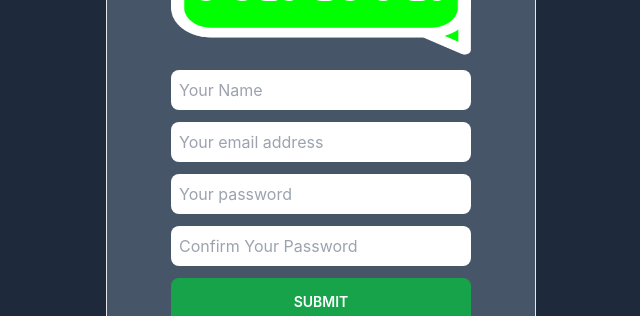
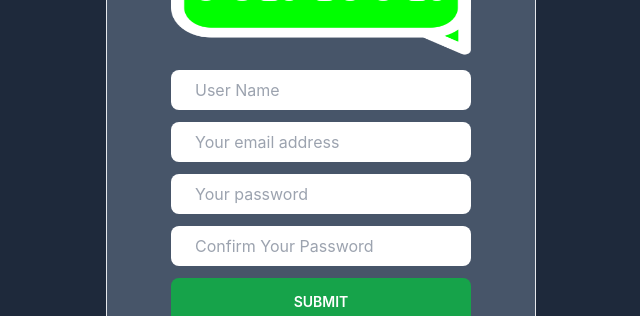
Before and after one commit to RakibulHasan2/katha-ChatApplication-Frontend, a React (Create React App) app: page /signup in a window 1280 px wide. Shown: the part 282-598 px from the top of the page, without its empty margins (319-959 px from the left). Built offline with nearby package versions, Linux system fonts and the light colour scheme.

Commit message:
signup worked

```diff
--- a/package.json
+++ b/package.json
@@ -6,11 +6,13 @@
     "@testing-library/jest-dom": "^5.16.5",
     "@testing-library/react": "^13.4.0",
     "@testing-library/user-event": "^13.5.0",
+    "axios": "^1.3.4",
     "daisyui": "^2.51.5",
     "react": "^18.2.0",
     "react-dom": "^18.2.0",
     "react-router-dom": "^6.9.0",
     "react-scripts": "5.0.1",
+    "react-toastify": "^9.1.2",
     "web-vitals": "^2.1.4"
   },
   "scripts": {
--- a/src/Pages/Login/Login.js
+++ b/src/Pages/Login/Login.js
@@ -2,7 +2,6 @@ import React, { useState } from 'react';
 import { Link } from 'react-router-dom';
 import logo from '../../Images/Kathā.png'
 const Login = () => {
-    const [error, setError] = useState(null)
     return (
         <div className='flex justify-center h-screen items-center bg-slate-800'>
             <div className='border rounded-3xl bg-slate-600 px-16 py-7'>
@@ -15,7 +14,6 @@ const Login = () => {
                         <div className='mb-3'>
                             <input className='outline-green-800 p-2 w-full rounded-lg' type="password" name='password' id='' placeholder='Your password' />
                         </div>
-                        <p className='text-error'>{error}</p>
                         <button className='btn w-full bg-green-600 border-none rounded-lg' >Login</button>
                     </form>
                 </div>
--- a/src/Pages/SignUp/SignUp.js
+++ b/src/Pages/SignUp/SignUp.js
@@ -1,9 +1,11 @@
+import axios from 'axios';
 import React, { useState } from 'react';
-import { Link } from 'react-router-dom';
+import { Link, useNavigate } from 'react-router-dom';
+import { toast, ToastContainer } from 'react-toastify';
 import logo from '../../Images/Kathā.png'
 
 const SignUp = () => {
-    const [error, setError] = useState(null)
+    const navigate = useNavigate();
     const [values, setValues] = useState({
         username: "",
         email: "",
@@ -11,31 +13,68 @@ const SignUp = () => {
         confirmPassword: "",
     });
 
+    const toastOptions = {
+        position: "bottom-right",
+        autoClose: 1000,
+        pauseOnHover: true,
+        draggable: true,
+        theme: "dark",
+    };
+
+    const handleValidation = () => {
+        const { password, confirmPassword, username, email } = values;
+        if (password !== confirmPassword) {
+            console.log(password, confirmPassword)
+            toast.error(
+                "Password and confirm password should be same.",
+                toastOptions
+            );
+            return false;
+        } else if (username.length < 3) {
+            toast.error(
+                "Username should be greater than 3 characters.",
+                toastOptions
+            );
+            return false;
+        } else if (password.length < 8) {
+            toast.error(
+                "Password should be equal or greater than 8 characters.",
+                toastOptions
+            );
+            return false;
+        } else if (email === "") {
+            toast.error("Email is required.", toastOptions);
+            return false;
+        }
+        return true;
+    };
+
     const handleChange = (event) => {
         setValues({ ...values, [event.target.name]: event.target.value });
+        console.log()
     };
 
     const handleSubmit = async (event) => {
         event.preventDefault();
-        // if (handleValidation()) {
-        //   const { email, username, password } = values;
-        //   const { data } = await axios.post(registerRoute, {
-        //     username,
-        //     email,
-        //     password,
-        //   });
+        if (handleValidation()) {
+            const { email, username, password } = values;
+            const { data } = await axios.post("http://localhost:5000/auth/register", {
+                username,
+                email,
+                password,
+            });
 
-        //   if (data.status === false) {
-        //     toast.error(data.msg, toastOptions);
-        //   }
-        //   if (data.status === true) {
-        //     localStorage.setItem(
-        //       process.env.REACT_APP_LOCALHOST_KEY,
-        //       JSON.stringify(data.user)
-        //     );
-        //     navigate("/");
-        //   }
-        // }
+            if (data.status === false) {
+                toast.error(data.msg, toastOptions);
+            }
+            if (data.status === true) {
+                localStorage.setItem(
+                    "chat-app-user",
+                    JSON.stringify(data.user)
+                );
+                navigate("/");
+            }
+        }
     };
     return (
         <div className='flex justify-center h-screen items-center bg-slate-800'>
@@ -44,23 +83,47 @@ const SignUp = () => {
                 <div className=''>
                     <form onSubmit={handleSubmit}>
                         <div className='mb-3'>
-                            <input className='outline-green-800 p-2 w-full rounded-lg ' type="text" name='name' id='' placeholder='Your Name' />
+                            <input
+                                className='outline-green-800 p-2 px-6 w-full rounded-lg '
+                                type="text"
+                                name='username'
+                                placeholder='User Name'
+                                onChange={(e) => handleChange(e)}
+                            />
                         </div>
                         <div className='mb-3'>
-                            <input className='outline-green-800 p-2 w-full rounded-lg' type="email" name='email' id='' placeholder='Your email address' />
+                            <input
+                                className='outline-green-800 p-2 px-6 w-full rounded-lg'
+                                type="email"
+                                name='email'
+                                placeholder='Your email address'
+                                onChange={(e) => handleChange(e)}
+                            />
                         </div>
                         <div className='mb-3'>
-                            <input className='outline-green-800 p-2 w-full rounded-lg' type="password" name='password' id='' placeholder='Your password' />
+                            <input
+                                className='outline-green-800 p-2 px-6 w-full rounded-lg'
+                                type="password"
+                                name='password'
+                                placeholder='Your password'
+                                onChange={(e) => handleChange(e)}
+                            />
                         </div>
                         <div className='mb-3'>
-                            <input className=' p-2 w-full outline-green-800 rounded-lg' type="password" name='Confirm' id='' placeholder='Confirm Your Password' />
+                            <input
+                                className='p-2 w-full outline-green-800 rounded-lg px-6'
+                                type="password"
+                                name='confirmPassword'
+                                placeholder='Confirm Your Password'
+                                onChange={(e) => handleChange(e)}
+                            />
                         </div>
-                        <p className='text-error'>{error}</p>
                         <button className='btn w-full bg-green-600 border-none rounded-lg' >Submit</button>
                     </form>
                 </div>
                 <p className='text-center mt-4 font-bold text-white'>Already Have an account? <Link className='' to='/login'>Login</Link></p>
             </div>
+            <ToastContainer></ToastContainer>
         </div>
     );
 };
```
Also changed, not shown: 2 other files (tests, documents, lock files or other folders).
